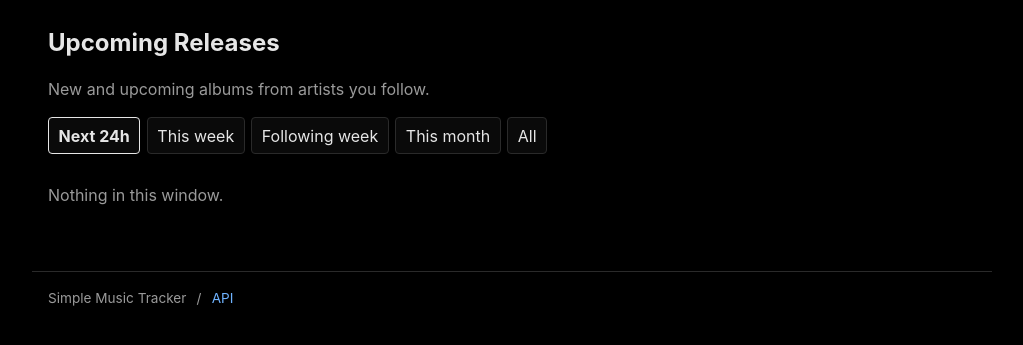
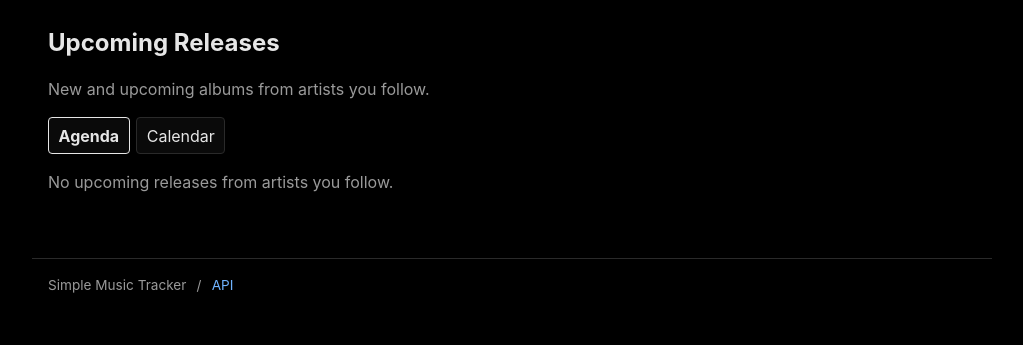
Before and after one commit to jasii/Simple-Music-Tracker, a Flask app: page /upcoming in a window 1280 px wide. Shown: the part 53-398 px from the top of the page, without its empty margins (128-1151 px from the left). Run offline with Flask 3, Linux system fonts and the light colour scheme; data comes from the database, SQL or seed files in the repository; data that the repository does not hold is empty.

Commit message:
Replace Upcoming window tabs with agenda and calendar views
- Upcoming page now toggles between a week-by-week agenda (grouped This week /
  Next week / by date range) and a pageable month calendar grid with releases
  placed on their dates; view choice persists per device. Default is agenda.
- New GET /api/upcoming/releases?from=&to= returns releases in a date range
  (used by both views); the legacy /api/upcoming?window= endpoint is kept for API
  consumers.
- Removed the configurable window-tab settings (upcoming_tabs_order/hidden) and
  their settings editor, now superseded by the agenda/calendar views.
- Factored out the now-unused tab helpers.

```diff
--- a/app/db.py
+++ b/app/db.py
@@ -87,8 +87,6 @@ DEFAULT_SETTINGS = {
     "discography_autohide": "",             # categories collapsed by default on artist pages
     "home_page": "upcoming",                # which page '/' opens (Upcoming on first run)
     "nav_order": "artists,following,upcoming,ignored,settings",
-    "upcoming_tabs_order": "day,week,next-week,month,all",
-    "upcoming_tabs_hidden": "",             # upcoming windows hidden from the tab bar
 }
 
 # Release types that may be monitored. Order is the display order.
--- a/app/main.py
+++ b/app/main.py
@@ -111,16 +111,6 @@ PAGE_DEFS = {
 PAGE_KEYS = list(PAGE_DEFS)
 DEFAULT_HOME = "upcoming"
 
-# Upcoming-page tab key -> label. Keys match the /api/upcoming window values.
-UPCOMING_TABS = {
-    "day": "Next 24h",
-    "week": "This week",
-    "next-week": "Following week",
-    "month": "This month",
-    "all": "All",
-}
-UPCOMING_KEYS = list(UPCOMING_TABS)
-
 
 def _ordered_subset(value, keys):
     """Return *value* (a comma string) ordered to valid *keys*, all present."""
@@ -138,36 +128,6 @@ def _ordered_subset(value, keys):
 def normalize_nav_order(value):
     """Return a valid, de-duplicated page order with every page present."""
     return _ordered_subset(value, PAGE_KEYS)
-
-
-def normalize_upcoming_order(value):
-    return _ordered_subset(value, UPCOMING_KEYS)
-
-
-def _clean_keys(value, keys):
-    """Return the subset of *keys* present in *value* (comma string or list)."""
-    if isinstance(value, str):
-        items = [v.strip() for v in value.split(",")]
-    else:
-        items = [str(v).strip() for v in (value or [])]
-    return [k for k in keys if k in items]
-
-
-def upcoming_all_tabs():
-    """Every upcoming tab in order, with a 'visible' flag (for settings)."""
-    order = normalize_upcoming_order(db.get_setting("upcoming_tabs_order"))
-    hidden = set(_clean_keys(db.get_setting("upcoming_tabs_hidden"), UPCOMING_KEYS))
-    return [
-        {"key": k, "label": UPCOMING_TABS[k], "visible": k not in hidden}
-        for k in order
-    ]
-
-
-def upcoming_visible_tabs():
-    """Visible upcoming tabs in order (falls back to all if none visible)."""
-    tabs = [t for t in upcoming_all_tabs() if t["visible"]]
-    return tabs or [{"key": k, "label": UPCOMING_TABS[k]} for k in
-                    normalize_upcoming_order(db.get_setting("upcoming_tabs_order"))]
 
 
 def _home_key():
@@ -206,9 +166,7 @@ def subscriptions_page():
 
 @app.route("/upcoming")
 def upcoming_page():
-    ctx = _base_context(active="upcoming")
-    ctx["upcoming_tabs"] = upcoming_visible_tabs()
-    return render_template("upcoming.html", **ctx)
+    return render_template("upcoming.html", **_base_context(active="upcoming"))
 
 
 @app.route("/ignored")
@@ -238,7 +196,6 @@ def settings_page():
     ctx = _base_context(active="settings")
     ctx["settings"] = db.get_all_settings()
     ctx["default_webhook_template"] = webhooks.DEFAULT_TEMPLATE
-    ctx["upcoming_tab_rows"] = upcoming_all_tabs()
     return render_template("settings.html", **ctx)
 
 
@@ -805,6 +762,55 @@ def api_upcoming():
     return jsonify({"window": window, "count": len(items), "releases": items})
 
 
+@app.route("/api/upcoming/releases")
+def api_upcoming_releases():
+    """Releases for followed artists within an explicit date range.
+
+    Params: from=YYYY-MM-DD (default today), to=YYYY-MM-DD (default +366 days).
+    Powers the agenda (week-by-week) and calendar views. Includes past dates
+    when the range asks for them (so a calendar month grid can be filled).
+    """
+    today = date.today()
+
+    def _parse(arg, fallback):
+        try:
+            return datetime.strptime(arg, "%Y-%m-%d").date() if arg else fallback
+        except ValueError:
+            return fallback
+
+    start = _parse(request.args.get("from"), today)
+    end = _parse(request.args.get("to"), today + timedelta(days=366))
+
+    conn = db.get_connection()
+    try:
+        rows = conn.execute(
+            "SELECT r.*, a.name AS artist_name, a.id AS artist_id, "
+            "a.subscription AS subscription "
+            "FROM releases r JOIN artists a ON a.id = r.artist_id "
+            "WHERE a.subscription IN ('subscribed', 'notify') "
+            "ORDER BY r.release_date"
+        ).fetchall()
+    finally:
+        conn.close()
+
+    items = []
+    for row in rows:
+        nd = _normalize_date(row["release_date"])
+        if nd is None or nd < start or nd > end:
+            continue
+        item = _row_to_dict(row)
+        item["normalized_date"] = nd.isoformat()
+        item["days_until"] = (nd - today).days
+        items.append(item)
+    items.sort(key=lambda r: r["normalized_date"])
+    return jsonify({
+        "from": start.isoformat(),
+        "to": end.isoformat(),
+        "count": len(items),
+        "releases": items,
+    })
+
+
 @app.route("/api/scan", methods=["POST"])
 def api_scan():
     """Start a library scan. Body: {"quick": true} for an incremental sync."""
@@ -861,10 +867,6 @@ def api_settings():
             value = value if value in PAGE_DEFS else DEFAULT_HOME
         elif key == "nav_order":
             value = ",".join(normalize_nav_order(value))
-        elif key == "upcoming_tabs_order":
-            value = ",".join(normalize_upcoming_order(value))
-        elif key == "upcoming_tabs_hidden":
-            value = ",".join(_clean_keys(value, UPCOMING_KEYS))
         elif key == "musicbrainz_rate_limit_ms":
             # Clamp to >= 1000ms so we never undercut MusicBrainz's 1 req/sec.
             try:
--- a/app/static/settings.js
+++ b/app/static/settings.js
@@ -45,7 +45,6 @@
   }
 
   wireReorder('nav-order-list', 'nav_order');
-  wireReorder('upcoming-order-list', 'upcoming_tabs_order', { hiddenInputId: 'upcoming_tabs_hidden' });
 
   // Collect form values, joining repeated keys (e.g. the monitor-type
   // checkboxes) into a comma string the API understands.
--- a/app/static/upcoming.js
+++ b/app/static/upcoming.js
@@ -1,51 +1,181 @@
-// Upcoming page: show releases for a selected time window.
+// Upcoming page: an agenda (week-by-week list) and a month calendar view.
 
 (function () {
-  const list = document.getElementById('upcoming-list');
-  const tabs = document.getElementById('window-tabs');
+  const viewToggle = document.getElementById('view-toggle');
+  const agendaView = document.getElementById('agenda-view');
+  const calendarView = document.getElementById('calendar-view');
+  const agendaList = document.getElementById('agenda-list');
+  const cal = document.getElementById('calendar');
+  const calTitle = document.getElementById('cal-title');
 
-  function releaseHTML(r) {
+  // --- date helpers (all local time, midnight) ---
+  function iso(d) {
+    const y = d.getFullYear();
+    const m = String(d.getMonth() + 1).padStart(2, '0');
+    const day = String(d.getDate()).padStart(2, '0');
+    return y + '-' + m + '-' + day;
+  }
+  function parseISO(s) { return new Date(s + 'T00:00:00'); }
+  function weekStart(d) {
+    const x = new Date(d);
+    x.setHours(0, 0, 0, 0);
+    x.setDate(x.getDate() - x.getDay()); // back to Sunday
+    return x;
+  }
+  function fmtRange(start, end) {
+    const opts = { month: 'short', day: 'numeric' };
+    return start.toLocaleDateString(undefined, opts) + ' – ' +
+           end.toLocaleDateString(undefined, opts);
+  }
+
+  function releaseRow(r) {
+    const d = parseISO(r.normalized_date);
+    const day = d.toLocaleDateString(undefined, { weekday: 'short', month: 'short', day: 'numeric' });
     const img = r.image_url
       ? '<img src="' + SMT.esc(r.image_url) + '" alt="" loading="lazy" ' +
         'onerror="this.style.visibility=\'hidden\'">'
       : '';
-    const when = r.normalized_date
-      ? SMT.formatDate(r.normalized_date) + ' (' + SMT.relativeDays(r.days_until) + ')'
-      : 'date TBA';
     return (
       '<div class="release">' + img +
       '<div class="grow">' +
       '<div class="title">' + SMT.esc(r.title) + '</div>' +
-      '<div><a href="/artist/' + r.artist_id + '">' + SMT.esc(r.artist_name) + '</a>' +
-      ' <span class="muted">' + SMT.esc(r.primary_type || '') + '</span></div>' +
-      '<div class="when">' + when + '</div>' +
+      '<div><a href="/artist/' + r.artist_id + '">' + SMT.esc(r.artist_name) + '</a> ' +
+      '<span class="muted">' + SMT.esc(r.primary_type || '') + '</span></div>' +
+      '<div class="when">' + day + '</div>' +
       '</div></div>'
     );
   }
 
-  async function load(window) {
-    list.innerHTML = '<p class="muted">Loading...</p>';
-    try {
-      const data = await SMT.getJSON('/api/upcoming?window=' + window);
-      if (!data.releases.length) {
-        list.innerHTML = '<p class="muted">Nothing in this window.</p>';
-        return;
-      }
-      list.innerHTML = data.releases.map(releaseHTML).join('');
-    } catch (e) {
-      list.innerHTML = '<p class="muted">Failed to load.</p>';
+  // --- agenda (week by week) ---
+  function renderAgenda(releases) {
+    if (!releases.length) {
+      agendaList.innerHTML = '<p class="muted">No upcoming releases from artists you follow.</p>';
+      return;
     }
+    const today = new Date(); today.setHours(0, 0, 0, 0);
+    const thisWeek = weekStart(today).getTime();
+
+    const buckets = new Map();
+    releases.forEach(function (r) {
+      const ws = weekStart(parseISO(r.normalized_date)).getTime();
+      if (!buckets.has(ws)) buckets.set(ws, []);
+      buckets.get(ws).push(r);
+    });
+
+    const weeks = Array.from(buckets.keys()).sort(function (a, b) { return a - b; });
+    let html = '';
+    weeks.forEach(function (ws) {
+      const start = new Date(ws);
+      const end = new Date(ws); end.setDate(end.getDate() + 6);
+      const diff = Math.round((ws - thisWeek) / (7 * 86400000));
+      let rel = '';
+      if (diff === 0) rel = 'This week';
+      else if (diff === 1) rel = 'Next week';
+      else if (diff > 1) rel = 'In ' + diff + ' weeks';
+      html += '<section class="agenda-week"><h3 class="agenda-head">' +
+        (rel ? '<span class="agenda-rel">' + rel + '</span> ' : '') +
+        '<span class="muted">' + fmtRange(start, end) + '</span></h3>';
+      buckets.get(ws).forEach(function (r) { html += releaseRow(r); });
+      html += '</section>';
+    });
+    agendaList.innerHTML = html;
   }
 
-  tabs.addEventListener('click', function (e) {
-    const w = e.target.getAttribute('data-window');
-    if (!w) return;
-    tabs.querySelectorAll('button').forEach(function (b) { b.classList.remove('on'); });
-    e.target.classList.add('on');
-    load(w);
+  let agendaLoaded = false;
+  function loadAgenda() {
+    agendaList.innerHTML = '<p class="muted">Loading...</p>';
+    SMT.getJSON('/api/upcoming/releases').then(function (data) {
+      renderAgenda(data.releases);
+      agendaLoaded = true;
+    }).catch(function () {
+      agendaList.innerHTML = '<p class="muted">Failed to load.</p>';
+    });
+  }
+
+  // --- calendar (month grid) ---
+  const DOW = ['Sun', 'Mon', 'Tue', 'Wed', 'Thu', 'Fri', 'Sat'];
+  let calYear, calMonth; // month is 0-based
+
+  function renderCalendar() {
+    const first = new Date(calYear, calMonth, 1);
+    calTitle.textContent = first.toLocaleDateString(undefined, { month: 'long', year: 'numeric' });
+    const gridStart = weekStart(first);
+    const gridEnd = new Date(gridStart); gridEnd.setDate(gridEnd.getDate() + 41); // 6 weeks
+
+    cal.innerHTML = '<p class="muted">Loading...</p>';
+    SMT.getJSON('/api/upcoming/releases?from=' + iso(gridStart) + '&to=' + iso(gridEnd))
+      .then(function (data) {
+        const byDay = {};
+        data.releases.forEach(function (r) {
+          (byDay[r.normalized_date] = byDay[r.normalized_date] || []).push(r);
+        });
+        const todayIso = iso(new Date());
+        let html = '<div class="cal-grid">';
+        DOW.forEach(function (d) { html += '<div class="cal-dow">' + d + '</div>'; });
+        for (let i = 0; i < 42; i++) {
+          const d = new Date(gridStart); d.setDate(d.getDate() + i);
+          const dIso = iso(d);
+          const inMonth = d.getMonth() === calMonth;
+          const items = byDay[dIso] || [];
+          html += '<div class="cal-cell' + (inMonth ? '' : ' cal-out') +
+            (dIso === todayIso ? ' cal-today' : '') + '">' +
+            '<div class="cal-day">' + d.getDate() + '</div>';
+          items.forEach(function (r) {
+            html += '<a class="cal-event" href="/artist/' + r.artist_id + '" ' +
+              'title="' + SMT.esc(r.artist_name + ' – ' + r.title +
+                ' (' + (r.primary_type || '') + ')') + '">' +
+              SMT.esc(r.artist_name + ' – ' + r.title) + '</a>';
+          });
+          html += '</div>';
+        }
+        html += '</div>';
+        cal.innerHTML = html;
+      }).catch(function () {
+        cal.innerHTML = '<p class="muted">Failed to load.</p>';
+      });
+  }
+
+  let calInit = false;
+  function initCalendar() {
+    const now = new Date();
+    calYear = now.getFullYear();
+    calMonth = now.getMonth();
+    calInit = true;
+    renderCalendar();
+  }
+
+  document.getElementById('cal-prev').addEventListener('click', function () {
+    calMonth--; if (calMonth < 0) { calMonth = 11; calYear--; }
+    renderCalendar();
+  });
+  document.getElementById('cal-next').addEventListener('click', function () {
+    calMonth++; if (calMonth > 11) { calMonth = 0; calYear++; }
+    renderCalendar();
+  });
+  document.getElementById('cal-today').addEventListener('click', function () {
+    const now = new Date(); calYear = now.getFullYear(); calMonth = now.getMonth();
+    renderCalendar();
   });
 
-  // Load whichever tab is first (the visible tabs/order come from settings).
-  const firstTab = tabs.querySelector('button');
-  load(firstTab ? firstTab.getAttribute('data-window') : 'day');
+  // --- view switching (persisted) ---
+  function showView(view) {
+    const agenda = view !== 'calendar';
+    agendaView.hidden = !agenda;
+    calendarView.hidden = agenda;
+    viewToggle.querySelectorAll('button').forEach(function (b) {
+      b.classList.toggle('on', b.getAttribute('data-view') === view);
+    });
+    try { localStorage.setItem('upcomingView', view); } catch (e) {}
+    if (agenda && !agendaLoaded) loadAgenda();
+    if (!agenda && !calInit) initCalendar();
+  }
+
+  viewToggle.addEventListener('click', function (e) {
+    const view = e.target.getAttribute('data-view');
+    if (view) showView(view);
+  });
+
+  let saved = 'agenda';
+  try { saved = localStorage.getItem('upcomingView') || 'agenda'; } catch (e) {}
+  showView(saved);
 })();
--- a/app/templates/upcoming.html
+++ b/app/templates/upcoming.html
@@ -5,14 +5,27 @@
 <h1>Upcoming Releases</h1>
 <p class="muted">New and upcoming albums from artists you follow.</p>
 
-<div class="tabs" id="window-tabs">
-  {% for tab in upcoming_tabs %}
-  <button data-window="{{ tab.key }}" class="{{ 'on' if loop.first }}">{{ tab.label }}</button>
-  {% endfor %}
+<div class="tabs" id="view-toggle">
+  <button data-view="agenda" class="on">Agenda</button>
+  <button data-view="calendar">Calendar</button>
 </div>
 
-<div id="upcoming-list" class="release-list">
-  <p class="muted">Loading...</p>
+<div id="agenda-view">
+  <div id="agenda-list" class="agenda">
+    <p class="muted">Loading...</p>
+  </div>
+</div>
+
+<div id="calendar-view" hidden>
+  <div class="cal-header">
+    <button id="cal-prev" type="button" title="Previous month">&larr;</button>
+    <span id="cal-title" class="cal-title"></span>
+    <button id="cal-next" type="button" title="Next month">&rarr;</button>
+    <button id="cal-today" type="button">Today</button>
+  </div>
+  <div id="calendar" class="calendar">
+    <p class="muted">Loading...</p>
+  </div>
 </div>
 {% endblock %}
 
```
Also changed, not shown: app/static/style.css (+57 -0 lines), app/templates/settings.html (+0 -21 lines), README.md.
